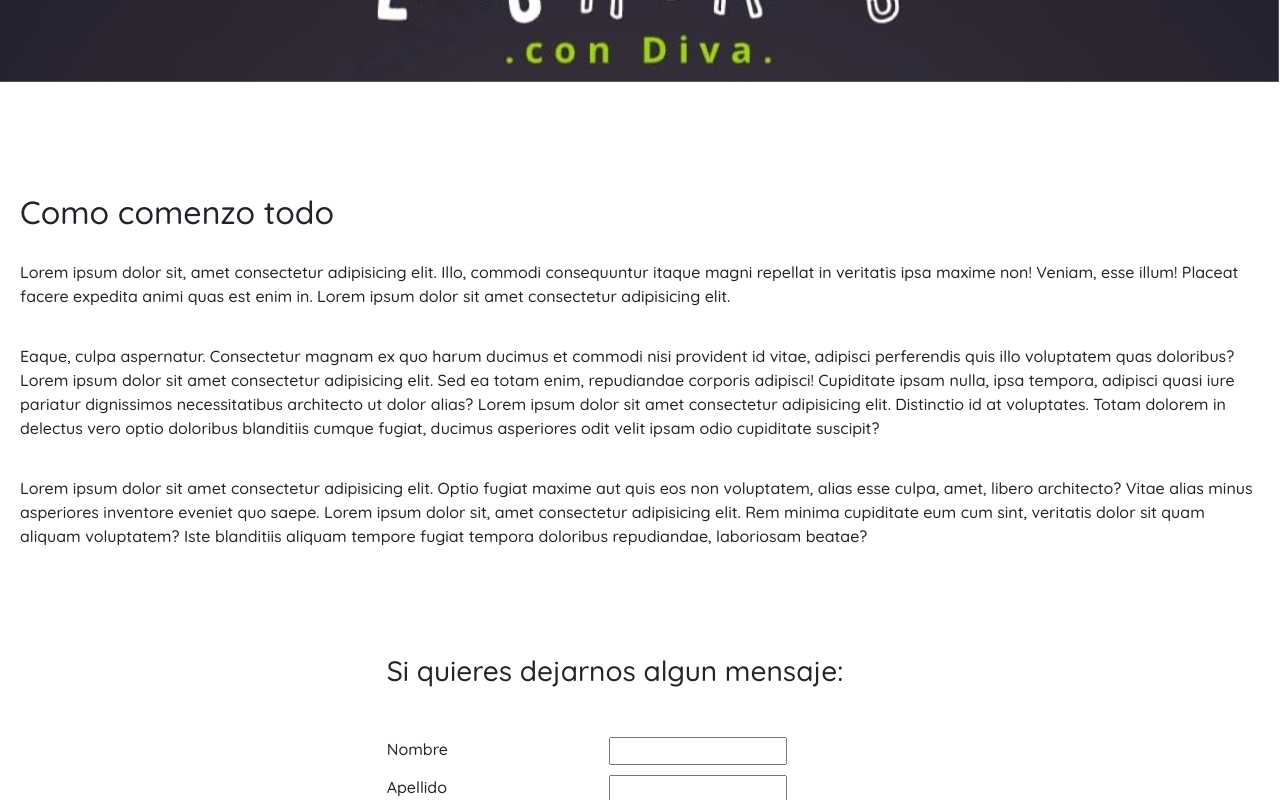
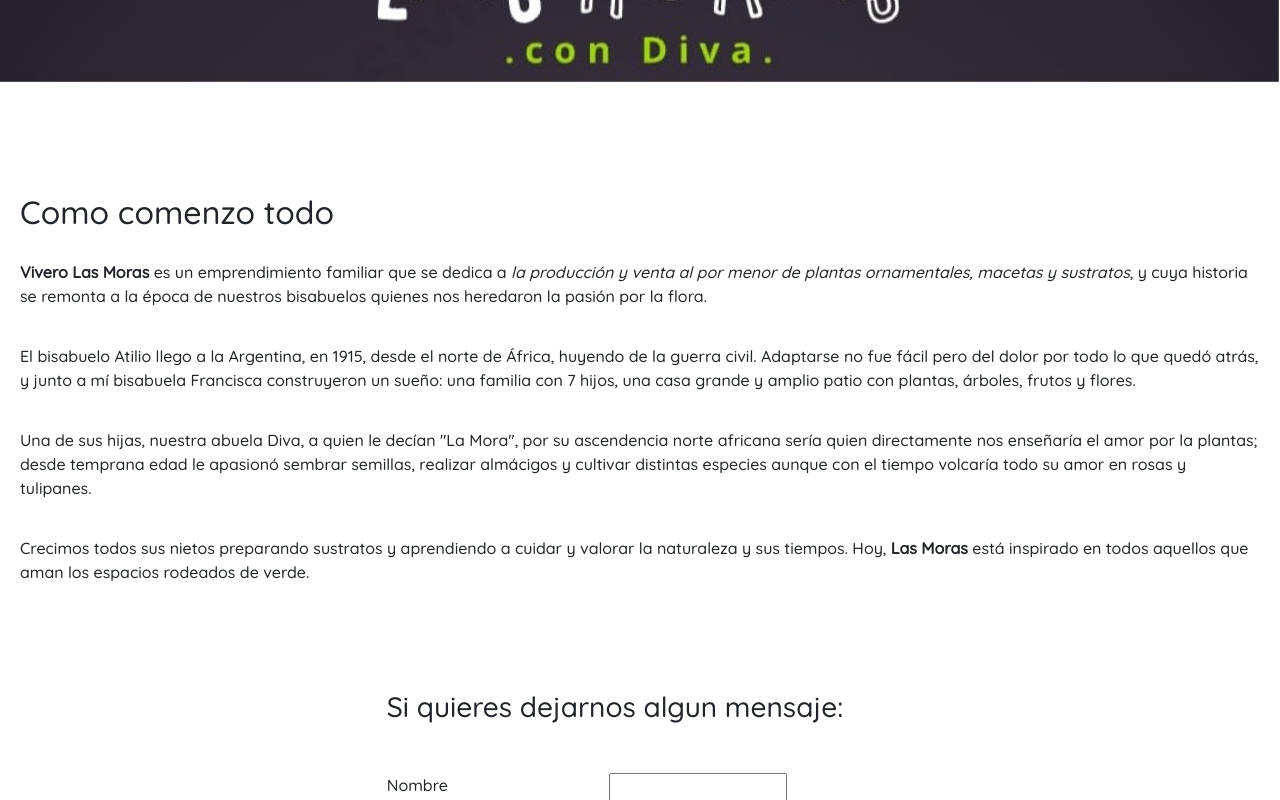
Before and after one commit to VirginiaBarrios/PreEntrega2Barrios, a website: page pages/sobre-nosotras.html in a window 1280 px wide. Shown: the part 528-1328 px from the top of the page. Drawn offline with nearby package versions, Linux system fonts and the light colour scheme.

Commit message:
commit 7 - seo y buenas practicas

```diff
--- a/pages/sobre-nosotras.html
+++ b/pages/sobre-nosotras.html
@@ -19,7 +19,7 @@
     <!--Etiquetas SEO-->
     <meta name="description" content="Vení a conocernos a nuestro Vivero Las Moras. Tenemos una larga historia y amor por lo que hacemos!">
     <meta name="keywords" content="Vivero, Las Moras, Vivero Las Moras, vivero La Plata, plantas, sustratos, macetas, historia Las Moras, ubicación vivero Las Moras, mensaje vivero Las Moras, contacto vivero Las Moras">
-    <title>Sobre nosotras</title>
+    <title>Sobre nosotras | Las Moras</title>
 </head>
 <body>
     <header class="encabezado">
@@ -83,28 +83,27 @@
         <div class="sobre-nosotras">
             <div class="p-sobre-nosotras"><h2>Como comenzo todo</h2></div>
             <div class="p-sobre-nosotras">
-                <p>Lorem ipsum dolor sit, amet consectetur adipisicing elit.
-                    Illo, commodi consequuntur itaque magni repellat in veritatis
-                    ipsa maxime non! Veniam, esse illum! Placeat facere expedita
-                    animi quas est enim in. Lorem ipsum dolor sit amet consectetur adipisicing elit.</p>
-            </div>
-
-            <div class="p-sobre-nosotras">
-                <p>Eaque, culpa aspernatur. Consectetur magnam ex quo harum ducimus et commodi nisi provident
-                    id vitae, adipisci perferendis quis illo voluptatem quas doloribus?Lorem ipsum dolor sit
-                    amet consectetur adipisicing elit. Sed ea totam enim, repudiandae corporis adipisci!
-                    Cupiditate ipsam nulla, ipsa tempora, adipisci quasi iure pariatur dignissimos necessitatibus
-                    architecto ut dolor alias? Lorem ipsum dolor sit amet consectetur adipisicing elit. Distinctio
-                    id at voluptates. Totam dolorem in delectus vero optio doloribus blanditiis cumque fugiat,
-                    ducimus asperiores odit velit ipsam odio cupiditate suscipit?</p>
+                <p><strong>Vivero Las Moras</strong> es un emprendimiento familiar que se dedica a <em>la producción y venta al
+                  por menor de plantas ornamentales, macetas y sustratos</em>, y cuya historia se remonta a la época de nuestros bisabuelos
+                quienes nos heredaron la pasión por la flora.</p>
             </div>
             <div class="p-sobre-nosotras">
-                <p>Lorem ipsum dolor sit amet consectetur adipisicing elit. Optio fugiat maxime aut quis eos non
-                    voluptatem, alias esse culpa, amet, libero architecto? Vitae alias minus asperiores inventore
-                    eveniet quo saepe. Lorem ipsum dolor sit, amet consectetur adipisicing elit. Rem minima cupiditate
-                    eum cum sint, veritatis dolor sit quam aliquam voluptatem? Iste blanditiis aliquam tempore fugiat
-                    tempora doloribus repudiandae, laboriosam beatae?</p>
+                <p>El bisabuelo Atilio llego a la Argentina, en 1915, desde el norte de África, huyendo de la
+                guerra civil. Adaptarse no fue fácil pero del dolor por todo lo que quedó atrás, y junto a mí
+                bisabuela Francisca construyeron un sueño: una familia con 7 hijos, una casa grande y amplio
+                patio con plantas, árboles, frutos y flores.</p>
             </div>
+            <div class="p-sobre-nosotras">
+                <p>Una de sus hijas, nuestra abuela Diva, a quien le decían "La Mora", por su ascendencia norte africana
+                sería quien directamente nos enseñaría el amor por la plantas; desde temprana edad le apasionó sembrar
+                semillas, realizar almácigos y cultivar distintas especies aunque con el tiempo volcaría todo su amor
+                en rosas y tulipanes.</p>
+            </div>
+            <div class="p-sobre-nosotras">
+                <p>Crecimos todos sus nietos preparando sustratos y aprendiendo a cuidar y valorar la naturaleza y sus
+                tiempos. Hoy, <strong>Las Moras</strong> está inspirado en todos aquellos que aman los espacios rodeados de verde.</p>
+          </div>
+
         </div>
         <div class="contacto">
           <div class="mensaje">
```
Also changed, not shown: index.html (+1 -1 lines), pages/productos.html (+1 -1 lines), pages/sale.html (+1 -1 lines), pages/tips-cuidados.html (+1 -1 lines).
